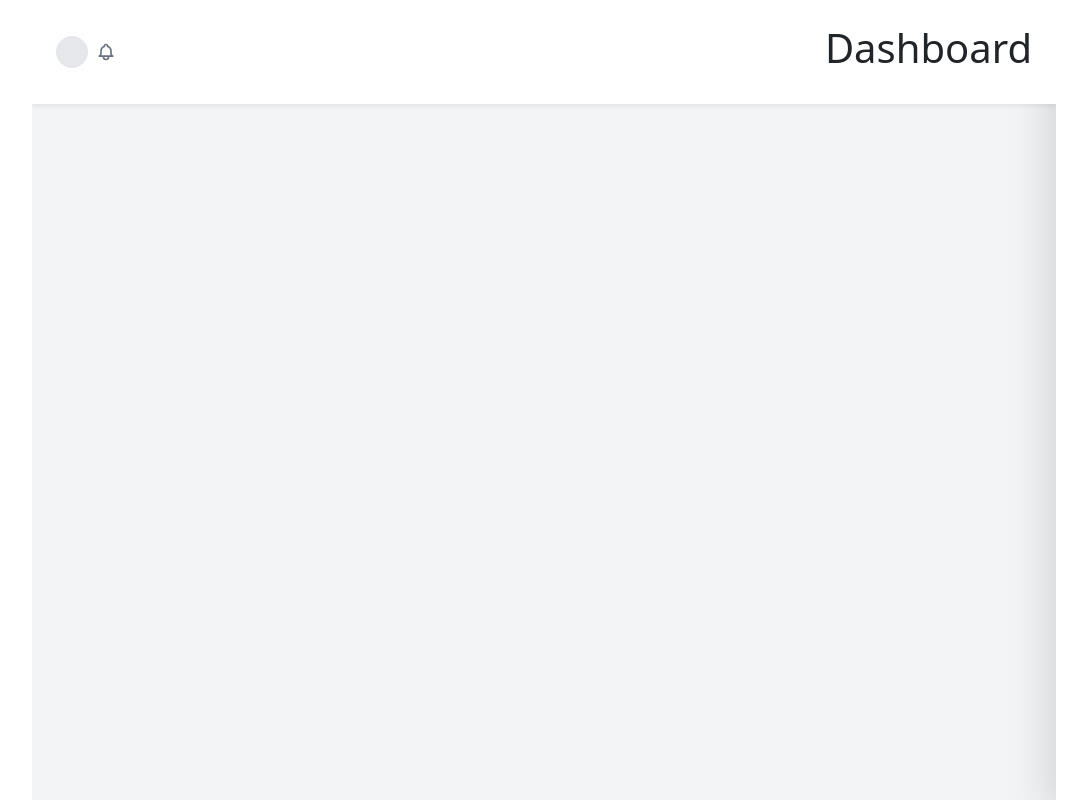
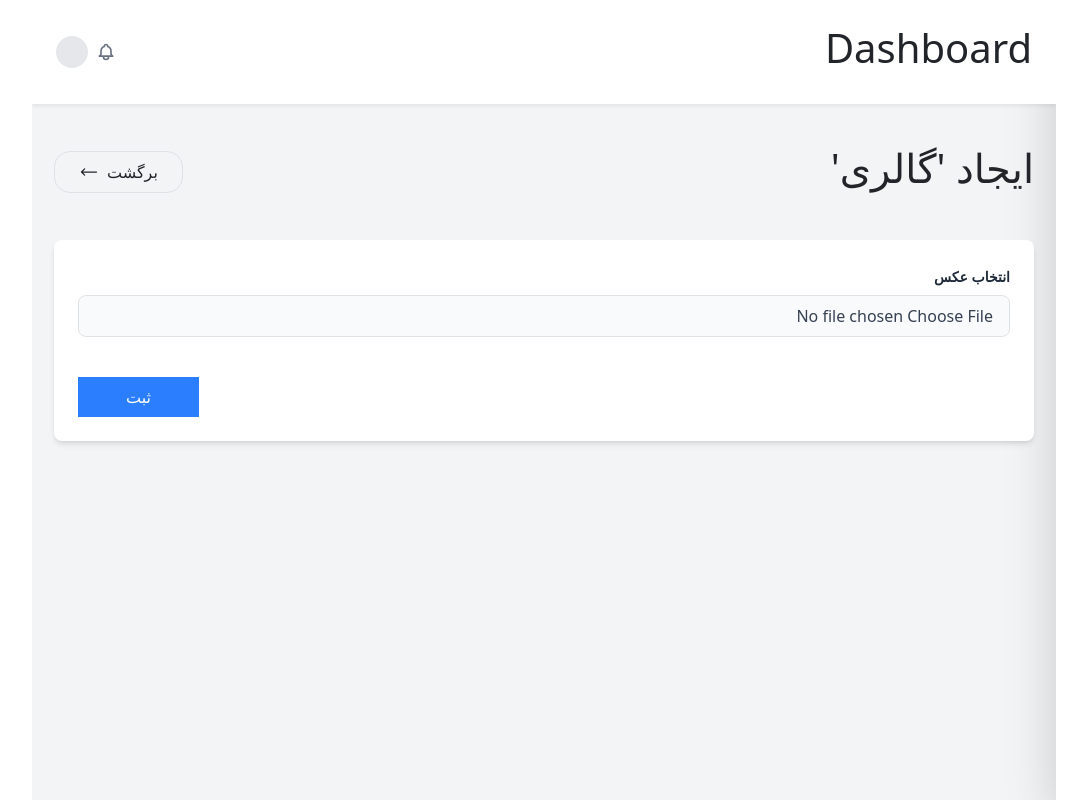
Before and after one commit to Amirmdlsd/DigiStore-admin-React, a React (Vite) app: page /product/1/addGallery in a window 1280 px wide. Shown: the whole page, without its empty margins (139-1226 px from the left). Built offline with nearby package versions, Linux system fonts and the light colour scheme.

Commit message:
gallery for products created

```diff
--- a/src/App.jsx
+++ b/src/App.jsx
@@ -8,6 +8,7 @@ import Slider from "./Pages/Slider/Slider";
 import CreateSlider from "./Pages/Slider/CreateSlider";
 import Product from "./Pages/Product/Product";
 import AddProduct from "./Pages/Product/AddProduct";
+import CreateGallery from "./Pages/Product/CreateGallery";
 
 function App() {
   return (
@@ -28,6 +29,7 @@ function App() {
           <Route path="/category/add" element={<AddCategory />} />
           <Route path="/product" element={<Product />} />
           <Route path="/product/add" element={<AddProduct />} />
+          <Route path="/product/:id/addGallery" element={<CreateGallery />} />
         </Routes>
       </div>
     </div>
--- a/src/Pages/Product/AddProduct.jsx
+++ b/src/Pages/Product/AddProduct.jsx
@@ -1,8 +1,6 @@
 import React, { useEffect, useState } from "react";
 import axiosInstance from "../../axios/axiosInstance";
 import { useNavigate } from "react-router";
-import { preconnect } from "react-dom";
-import axios from "axios";
 
 function AddProduct() {
   const navigate = useNavigate();
@@ -25,6 +23,7 @@ function AddProduct() {
       setCategory(data.data.data);
     } catch (error) {
       setError({ status: true, message: "خطایی رخ داده است!" });
+      throw new Error(error);
     }
   };
 
@@ -52,7 +51,7 @@ function AddProduct() {
       formData.append("price", product.price);
       console.log(typeof formData.get("category_id"));
       const data = await axiosInstance.post("/product", formData);
-      setSuccess({ status: true, message: data.data.message});
+      setSuccess({ status: true, message: data.data.message });
       setProduct({
         title: "",
         description: "",
@@ -62,7 +61,7 @@ function AddProduct() {
         image: "",
         category_id: null,
       });
-      setTimeout(()=>navigate("/product"),)
+      setTimeout(() => navigate("/product"));
     } catch (error) {
       setError({
         status: true,
--- /dev/null
+++ b/src/Pages/Product/CreateGallery.jsx
@@ -0,0 +1,122 @@
+import React, { useState, useTransition } from "react";
+import { useNavigate, useParams } from "react-router";
+import axiosInstance from "../../axios/axiosInstance";
+
+function CreateGallery() {
+  const navigate = useNavigate();
+  const { id } = useParams();
+
+  const [form, setForm] = useState("");
+  const [error, setError] = useState({ status: null, message: "" });
+  const [success, setSuccess] = useState({ status: null, message: "" });
+  const [loading, setLoading] = useState(false);
+
+  const handleSetForm = (event) => {
+    setForm(event.target.files[0]);
+  };
+  const handleSubmit = async (event) => {
+    try {
+      setLoading(true);
+      event.preventDefault();
+      const formData = new FormData();
+      formData.append("image", form);
+      const resutlt = await axiosInstance.post(`/gallery/${id}`, formData);
+
+      setSuccess({ status: true, message: resutlt.data.message }),
+        setLoading(false);
+
+      setTimeout(() => navigate(-1), 1000);
+    } catch (error) {
+      setLoading(false);
+
+      setTimeout(
+        () => setError({ status: true, message: "خطایی رخ داده است!" }),
+        3000
+      );
+      console.error(error);
+      throw new Error(error);
+    }
+  };
+
+  return (
+    <>
+      <div className="flex justify-between w-[980px] items-center mx-auto mt-10">
+        <h1 className="text-xl font-bold">ایجاد 'گالری'</h1>
+        <div className="flex bg-gray-100 border px-3 py-1 rounded-2xl">
+          <button
+            className="hover:text-white flex items-center hover:bg-blue-200 px-2 py-1 rounded"
+            onClick={() => navigate(-1)}
+          >
+            <span className="ml-2">برگشت</span>
+            <svg
+              xmlns="http://www.w3.org/2000/svg"
+              fill="none"
+              viewBox="0 0 24 24"
+              strokeWidth={1.5}
+              stroke="currentColor"
+              className="w-5 h-5"
+            >
+              <path
+                strokeLinecap="round"
+                strokeLinejoin="round"
+                d="M6.75 15.75 3 12m0 0 3.75-3.75M3 12h18"
+              />
+            </svg>
+          </button>
+        </div>
+      </div>
+
+      {/* Form */}
+      <form
+        onSubmit={handleSubmit}
+        className="mx-auto mt-10 p-6 bg-white shadow-md rounded-lg w-[980px] h-[auto]"
+        encType="multipart/form-data"
+      >
+        {/* Error */}
+        {error.status && (
+          <div className="mb-4 p-3 bg-red-100 text-red-700 rounded">
+            {error.message}
+          </div>
+        )}
+
+        {success.status && (
+          <div className="mb-4 p-3 bg-green-100 text-green-700 rounded">
+            {success.message}
+          </div>
+        )}
+
+        {/* File Input */}
+        <div className="mb-6">
+          <label
+            className="block text-gray-800 text-sm font-bold mb-2"
+            htmlFor="file"
+          >
+            انتخاب عکس
+          </label>
+          <input
+            onChange={handleSetForm}
+            name="file"
+            type="file"
+            id="file"
+            className="block w-full text-gray-700 py-2 px-3 border border-gray-300 rounded-lg bg-gray-50 focus:outline-none focus:border-blue-500 cursor-pointer"
+          />
+        </div>
+
+        {/* Submit Button */}
+        <div className="text-left mt-10">
+          <button
+            disabled={loading}
+            type="submit"
+            className="bg-blue-500 text-white px-5 py-2 rounded-lg hover:bg-blue-600 transition
+            disabled:bg-blue-300
+            "
+          >
+            ثبت
+          </button>
+        </div>
+      </form>
+    </>
+  );
+}
+
+export default CreateGallery;
--- a/src/Pages/Product/Product.jsx
+++ b/src/Pages/Product/Product.jsx
@@ -1,6 +1,6 @@
 import React, { useEffect, useState } from "react";
 import axiosInstance from "../../axios/axiosInstance";
-import { Link } from "react-router";
+import { Link, Navigate, useNavigate } from "react-router";
 
 function Product() {
   const productHeader = [
@@ -10,21 +10,25 @@ function Product() {
     "عکس",
     "دسته بندی ",
     "تعداد",
-    "اسپشیال","عملیات"
+    "اسپشیال",
+    "عملیات",
   ];
   const [products, setProducts] = useState([]);
+  const [totlaPage, setTotalPage] = useState();
+  const navigate = useNavigate();
   const handleSetProducts = async () => {
     try {
       const data = await axiosInstance.get("/product");
-      setProducts(data.data.data);
-      console.log(data.data.data)
+      setProducts(data.data.data.data);
+      setTotalPage(data.data.data.totalPages);
+      console.log(totlaPage,data.data.data.totalPages);
     } catch (error) {
-      console.error(error)
+      console.error(error);
       throw new Error(error);
     }
   };
   useEffect(() => {
-    handleSetProducts()
+    handleSetProducts();
   }, []);
 
   return (
@@ -55,30 +59,35 @@ function Product() {
           </tr>
         </thead>
         <tbody>
-          {products.map((d) => {
+          {products.map((product) => {
             return (
               <tr className="bg-white border-b hover:bg-gray-50 text-center">
                 <td className="py-4 px-6 font-medium text-gray-900 whitespace-nowrap">
-                  {d.title}
+                  {product.title}
                 </td>
                 <td className="py-4 px-6 font-medium text-gray-900 whitespace-nowrap">
-                  {d.price}
+                  {product.price}
                 </td>
                 <td className="py-4 px-6 font-medium text-gray-900 whitespace-nowrap">
-                  {d.discount}
+                  {product.discount}
                 </td>
                 <td className="py-4 px-6 font-medium text-gray-900 whitespace-nowrap">
-                  {d.image}
+                  {product.image}
                 </td>
                 <td className="py-4 px-6 font-medium text-gray-900 whitespace-nowrap">
-                  {d.title}
+                  {product.title}
                 </td>
                 <td className="py-4 px-6 font-medium text-gray-900 whitespace-nowrap">
-                  {d.quantity}
+                  {product.quantity}
                 </td>
                 <td className="py-4 px-6 font-medium text-gray-900 whitespace-nowrap">
-                  {d.is_special?<p className="text-green-600 bg-green-300">بله</p>:
-                  <span className="text-red-600 bg-red-300 rounded-3xl text-sm px-2 py-2">خیر</span>}
+                  {product.is_special ? (
+                    <p className="text-green-600 bg-green-300">بله</p>
+                  ) : (
+                    <span className="text-red-600 bg-red-300 rounded-3xl text-sm px-2 py-2">
+                      خیر
+                    </span>
+                  )}
                 </td>
                 <td className="py-4 px-6">
                   <button className="font-medium text-blue-600 mr-3 rounded-md bg-blue-300 px-3 py-2 inline-block hover:bg-blue-400 transition-colors">
@@ -86,6 +95,15 @@ function Product() {
                   </button>
                   <button className="font-medium text-red-600 bg-red-300 px-3 py-2 rounded-md inline-block hover:bg-red-400 transition-colors">
                     حذف
+                  </button>
+                  <button
+                    className="font-medium text-black bg-gray-300 px-3 py-2 rounded-md
+                   inline-block hover:bg-gray-400 transition-colors"
+                    onClick={() =>
+                      navigate(`/product/${product.id}/addGallery`)
+                    }
+                  >
+                    ایجاد عکس
                   </button>
                 </td>
               </tr>
```
